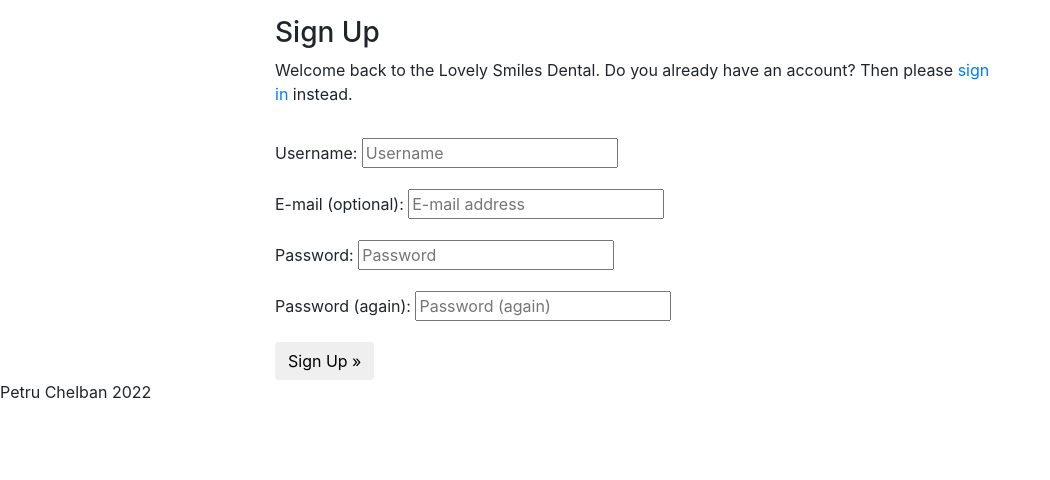
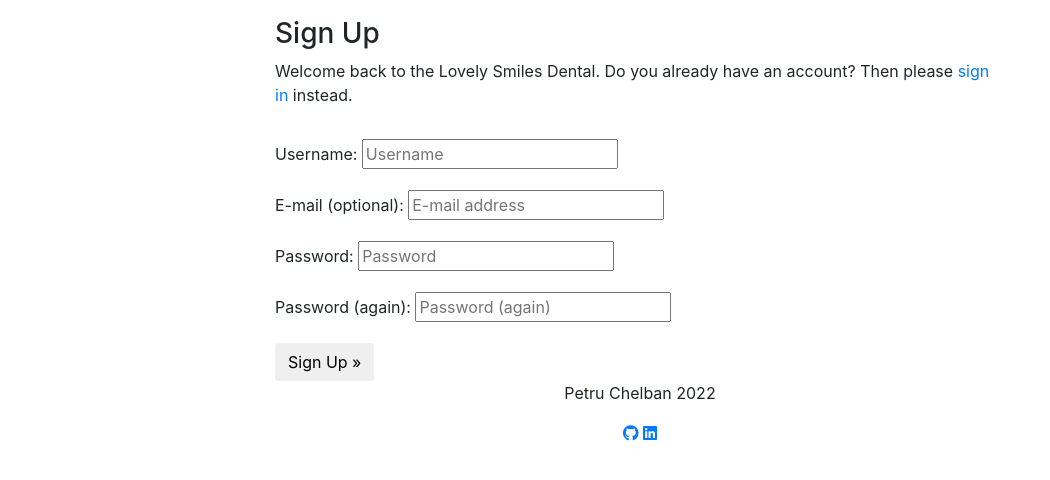
Before and after one commit to petrugio/lovely-smiles-dental, a Django app: page /accounts/signup/ in a window 1280 px wide. Shown: the part 86-566 px from the top of the page, without its empty margins (0-1050 px from the left). Run offline with Django 4.2, Linux system fonts and the light colour scheme; some libraries are stand-ins or nearby versions.

Commit message:
Change alerts and add footer icons

```diff
--- a/templates/base.html
+++ b/templates/base.html
@@ -83,26 +83,31 @@
         </nav>
     </header>
 
+    <div class="container">
+        <div class="row">
+            <div class="col-md-8 offset-md-2">
+                {% for message in messages %}
+                <div class="alert {{ message.tags }} alert-dismissible fade show" id="msg" role="alert">
+                    {{ message | safe }}
+                </div>
+                {% endfor %}
+            </div>
+        </div>
+    </div>
+
     {% block content %}
     {% endblock content %}
 
-    <footer>
-        <div>
+    <footer class="mt-auto">
+        <div class="col-12 text-center">
             <p>Petru Chelban 2022</p>
+            <a href="https://github.com/petrugio/lovely-smiles-dental" target="_blank" rel="noopener"
+                aria-label="Click to see github repository"><i class="fa-brands fa-github"></i></a>
+            <a href="https://www.linkedin.com/in/petruchelban/" target="_blank" rel="noopener"
+                aria-label="Click to see authors Linkedin"><i class="fa-brands fa-linkedin"></i></a>
         </div>
 
     </footer>
-
-    <script src="{% static 'js/scripts.js' %}"></script>
-    <script>
-        setTimeout(function () {
-            let messages = document.getElementById('msg');
-            let alert = new bootstrap.Alert(messages);
-            alert.close();
-        }, 2000);
-    </script>
-
-
 </body>
 
 </html>
```
